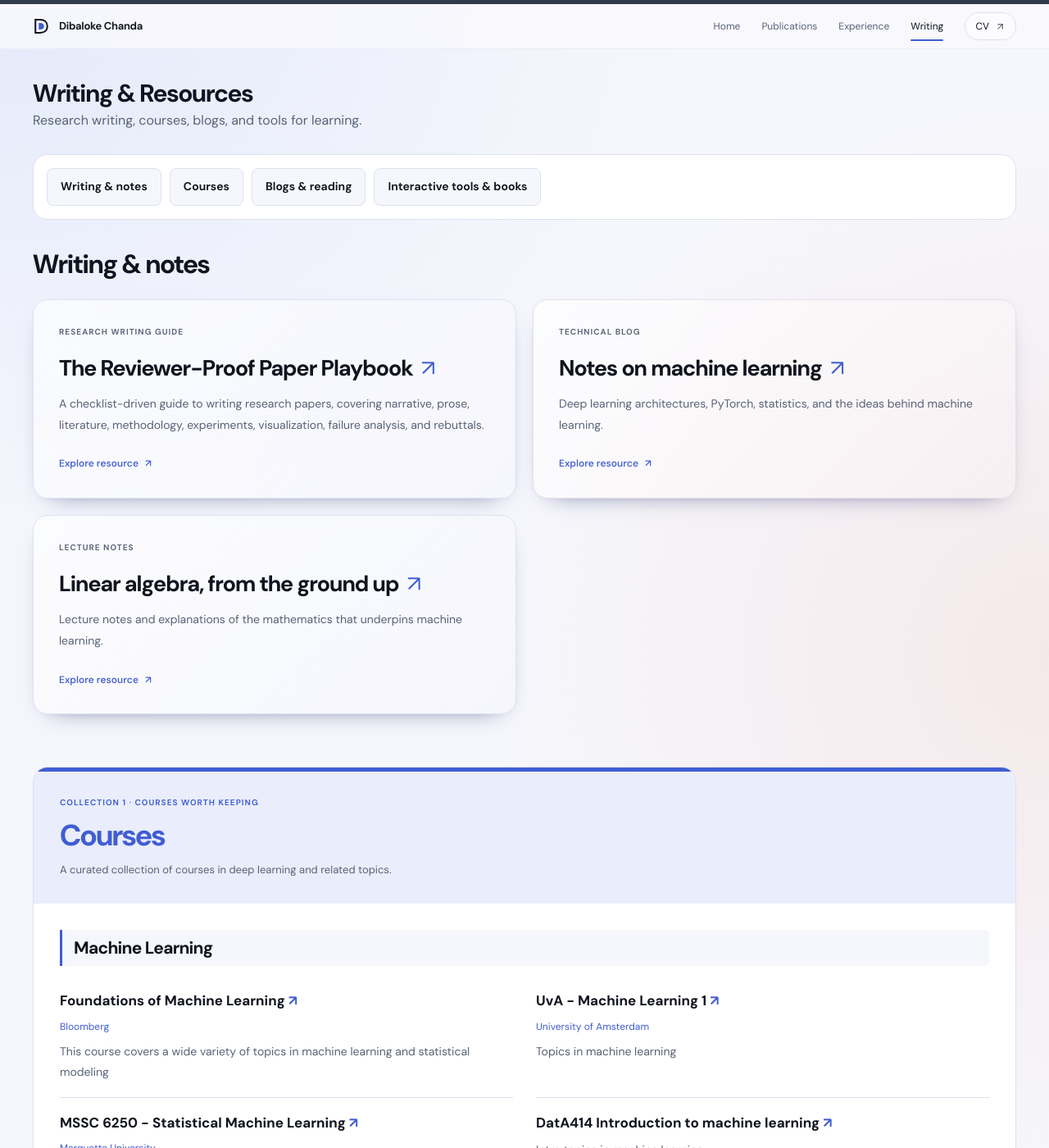
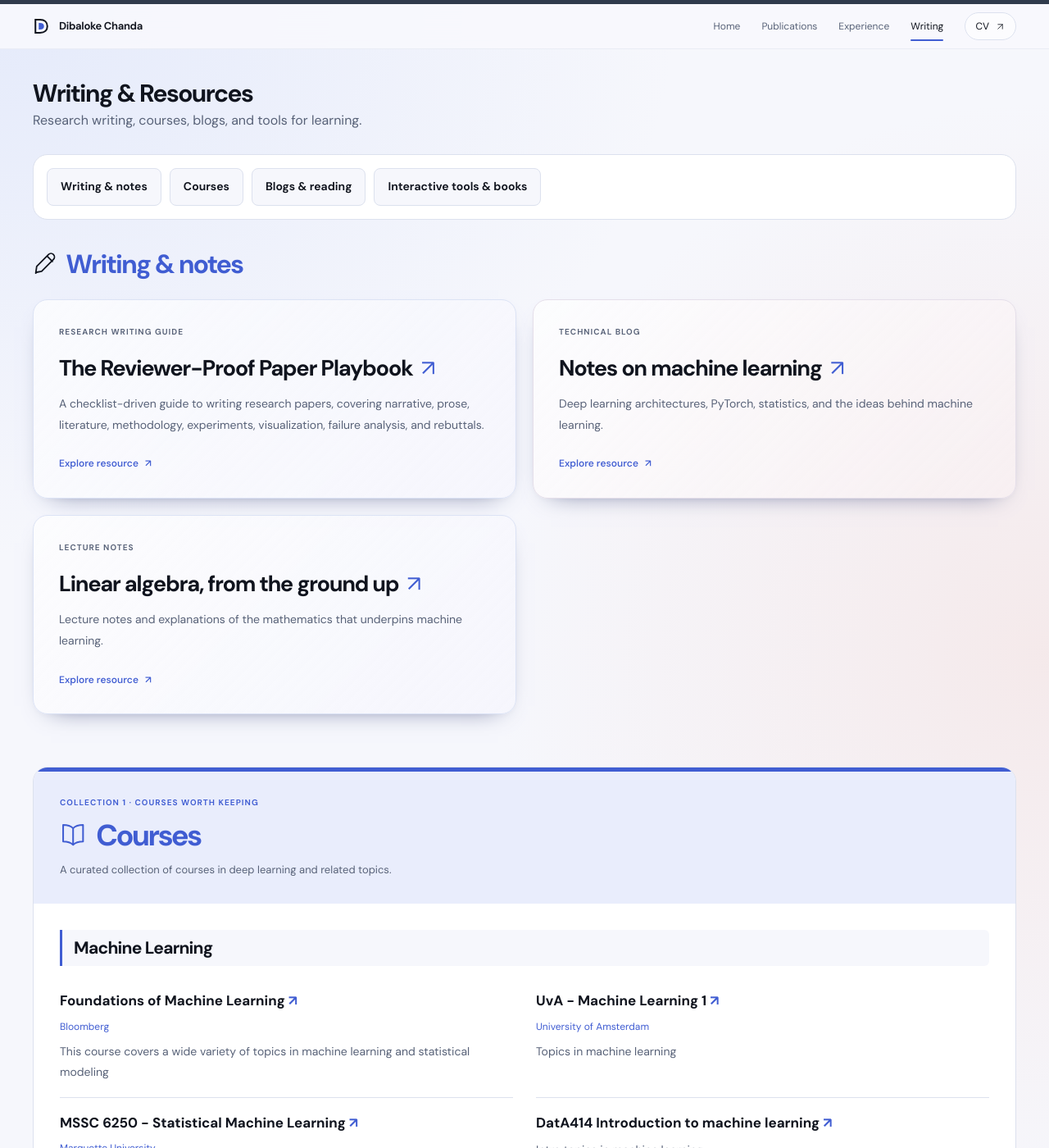
Before and after one commit to dibaloke/dibaloke.github.io, a Jekyll site: the page built from _pages/writing.html, in a window 1280 px wide and 1400 px high. Shown: the whole window at 82% size. Built offline with Jekyll 4.4.1, drawn with Linux system fonts in a browser that asks for light colours.

Commit message:
Add simple SVG icons to writing section headings

```diff
--- /dev/null
+++ b/_includes/academic/writing-icon.html
@@ -0,0 +1,13 @@
+<svg class="writing-section-icon" width="28" height="28" viewBox="0 0 24 24" fill="none" stroke="currentColor" stroke-width="1.5" stroke-linecap="round" stroke-linejoin="round" aria-hidden="true" focusable="false">
+  {% case include.section %}
+  {% when 'writing-guides' %}
+  <path d="m15 4 5 5M4 20l5-1L21 7a2 2 0 0 0-5-5L4 14l-1 7Z"/>
+  {% when 'courses' %}
+  <path d="M12 6v15M3 3c4 0 7 1 9 3 2-2 5-3 9-3v15c-4 0-7 1-9 3-2-2-5-3-9-3Z"/>
+  {% when 'reading-list' %}
+  <path d="M14 3H5v18h14V8Z M14 3v5h5M8 12h8M8 16h6"/>
+  {% when 'beyond-the-syllabus' %}
+  <rect x="3" y="7" width="18" height="14" rx="2"/>
+  <path d="M8 7V4h8v3M3 12h18M10 12v3h4v-3"/>
+  {% endcase %}
+</svg>
--- a/_pages/writing.html
+++ b/_pages/writing.html
@@ -17,7 +17,7 @@
 </nav>
 
 <section class="writing-overview" id="writing-guides" aria-labelledby="writing-guides-title">
-<h2 id="writing-guides-title">Writing &amp; notes</h2>
+<h2 class="writing-section-title" id="writing-guides-title">{% include academic/writing-icon.html section="writing-guides" %}<span>Writing &amp; notes</span></h2>
 <div class="resource-grid">
   {% for resource in site.data.writing %}
   {% unless resource.collection %}
@@ -37,7 +37,7 @@
   <header class="section-heading">
     <div>
       <p class="eyebrow">Collection {{ forloop.index }} · {{ collection.title | escape }}</p>
-      <h2 id="{{ collection.id }}-title">{{ collection.section_title | escape }}</h2>
+      <h2 class="writing-section-title" id="{{ collection.id }}-title">{% include academic/writing-icon.html section=collection.id %}<span>{{ collection.section_title | escape }}</span></h2>
       <p>{{ collection.description | escape }}</p>
     </div>
   </header>
--- a/assets/css/academic.css
+++ b/assets/css/academic.css
@@ -534,6 +534,8 @@
 .writing-navigation a{padding:10px 16px;border:1px solid var(--line);border-radius:8px;font-size:14px;font-weight:650;background:var(--paper)}
 .writing-navigation a:hover,.writing-navigation a:focus-visible{background:var(--accent);color:white}
 .writing-overview{scroll-margin-top:100px}
+.writing-section-title{display:flex;align-items:center;gap:12px}
+.writing-section-icon{width:.9em;height:.9em;flex-shrink:0}
 .writing-overview>h2{font-size:32px;margin-bottom:24px}
 .writing-collection{--collection-accent:#405dd2;--collection-tint:#e9edfc;margin-top:64px;padding-top:0;border:1px solid var(--line);border-radius:var(--radius);overflow:hidden;scroll-margin-top:100px;background:var(--white)}
 .writing-collection#reading-list{--collection-accent:#80417c;--collection-tint:#f5eaf4}
```
